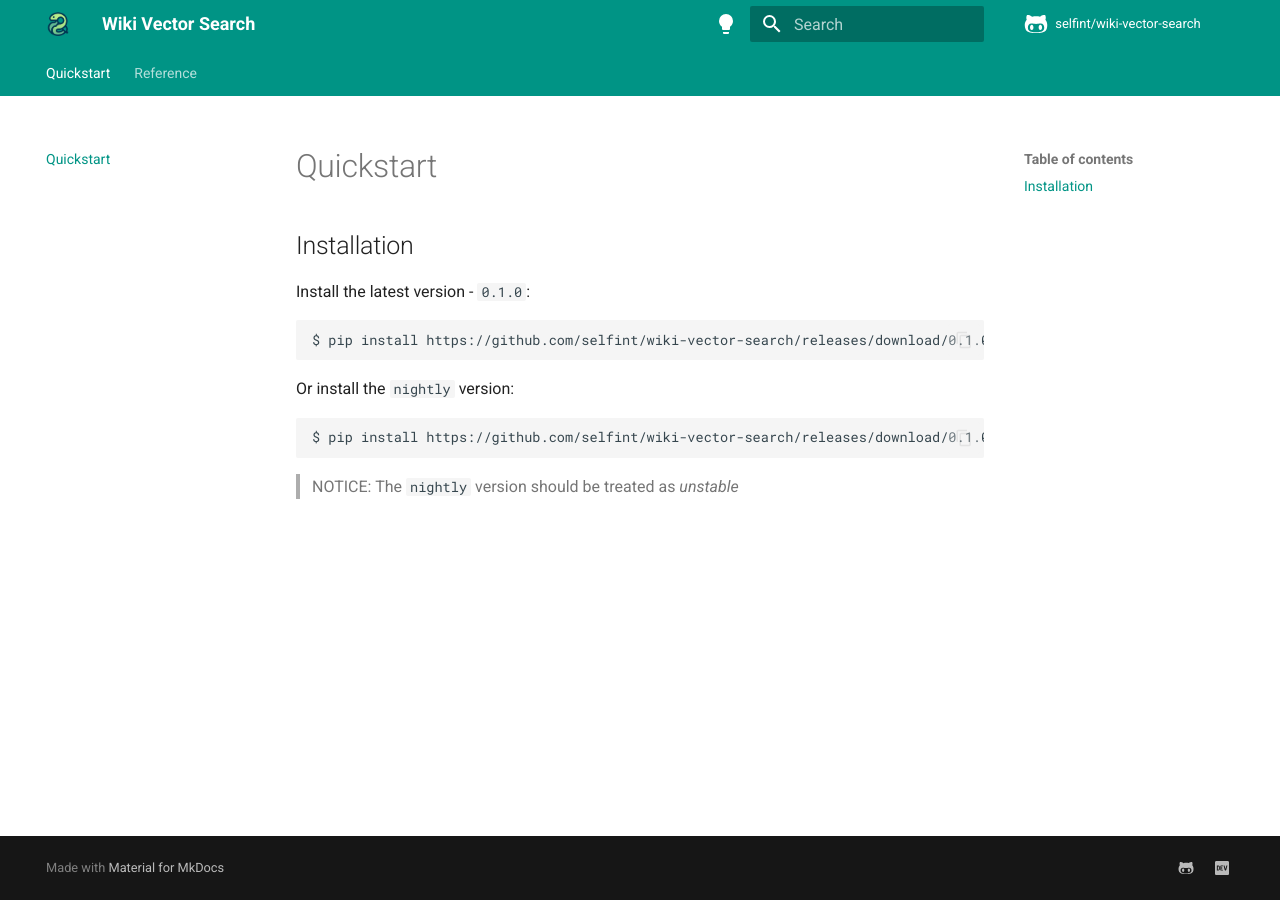
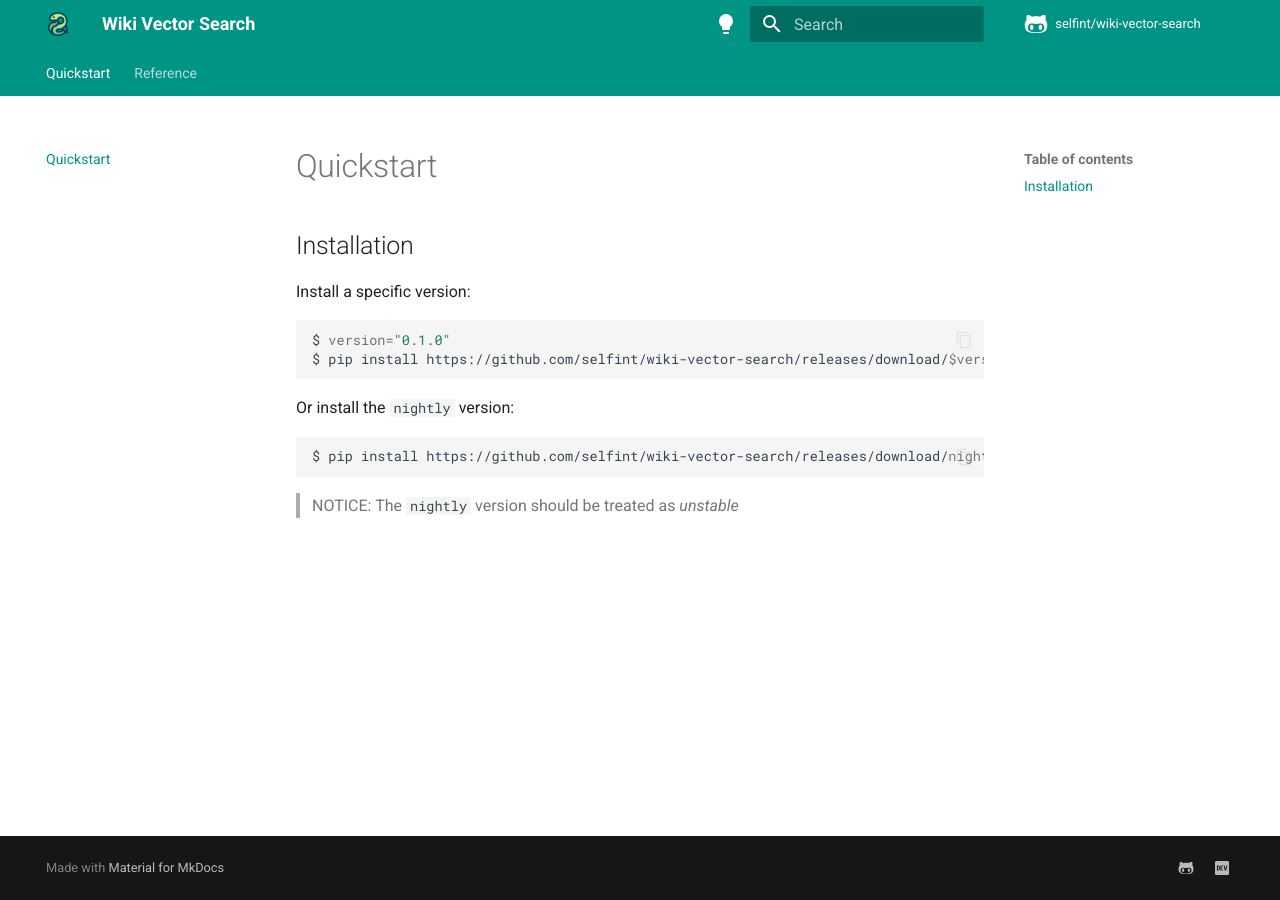
Before and after one commit to selfint/wiki-vector-search, an MkDocs documentation site: the page built from docs/quickstart.md, in a window 1280 px wide. Built offline with MkDocs 1.6.1 and Material for MkDocs 9.7.7, drawn with Linux system fonts in a browser that asks for light colours; comment, search, counter and statistics services are not loaded.

Commit message:
update docs

````diff
--- a/docs/quickstart.md
+++ b/docs/quickstart.md
@@ -2,16 +2,17 @@
 
 ## Installation
 
-Install the latest version - `0.1.0`:
+Install a specific version:
 
 ```sh
-$ pip install https://github.com/selfint/wiki-vector-search/releases/download/0.1.0/wiki_vector_search-0.1.0-py3-none-any.whl
+$ version="0.1.0"
+$ pip install https://github.com/selfint/wiki-vector-search/releases/download/$version/wiki_vector_search-$version-py3-none-any.whl
 ```
 
 Or install the `nightly` version:
 
 ```sh
-$ pip install https://github.com/selfint/wiki-vector-search/releases/download/0.1.0/wiki_vector_search-0.1.0-py3-none-any.whl
+$ pip install https://github.com/selfint/wiki-vector-search/releases/download/nightly/wiki_vector_search-nightly-py3-none-any.whl
 ```
 
 > NOTICE: The `nightly` version should be treated as _unstable_
````
